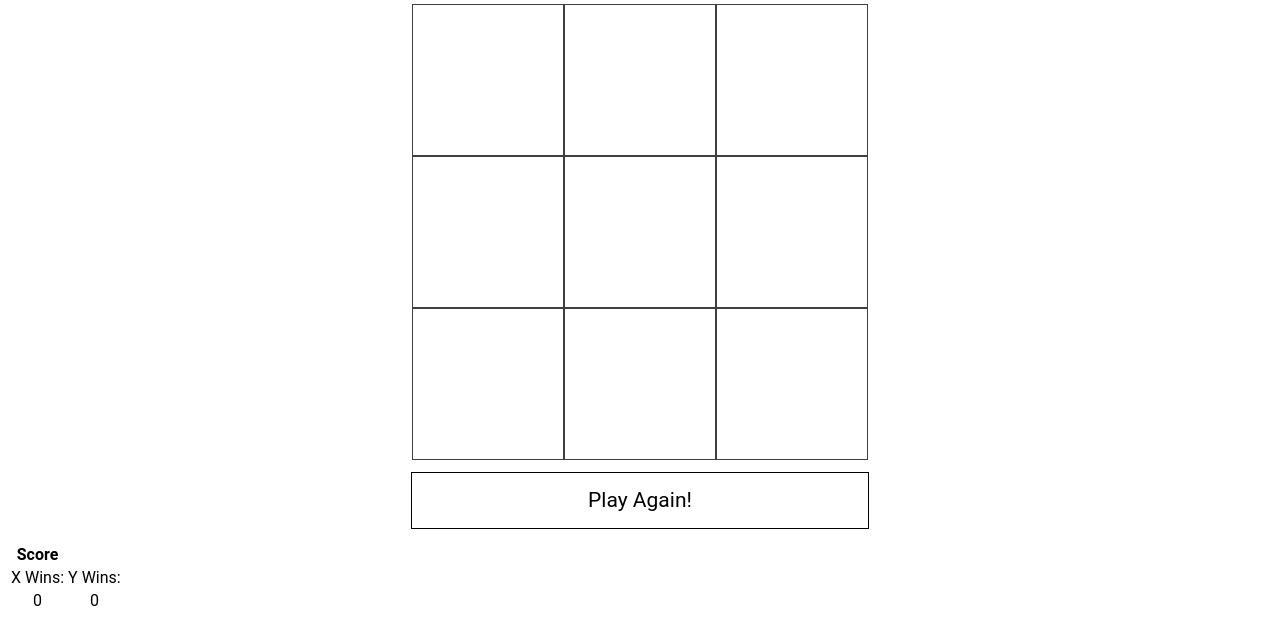
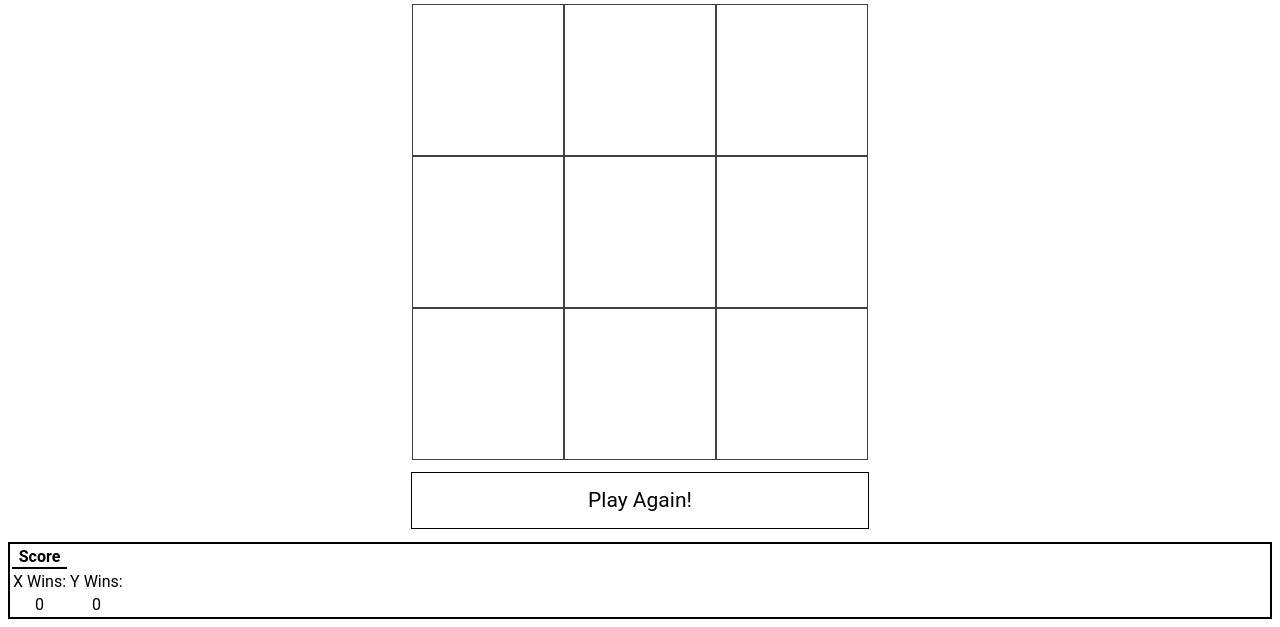
Before and after one commit to Durena402/pset-8, a plain HTML site: page index.html in a window 1280 px wide. Shown: the part 258-885 px from the top of the page. Drawn offline with Linux system fonts and the light colour scheme.

Commit message:
started styling scoreboard

```diff
--- a/css/styles.css
+++ b/css/styles.css
@@ -96,3 +96,10 @@ p {
   cursor: pointer;
   box-shadow: 0.3em 0.3em 0.3em #777777;
 }
+#scoreBoard{
+  border: 2px solid black;
+}
+
+th{
+  border-bottom: 2px solid black;
+}
```
